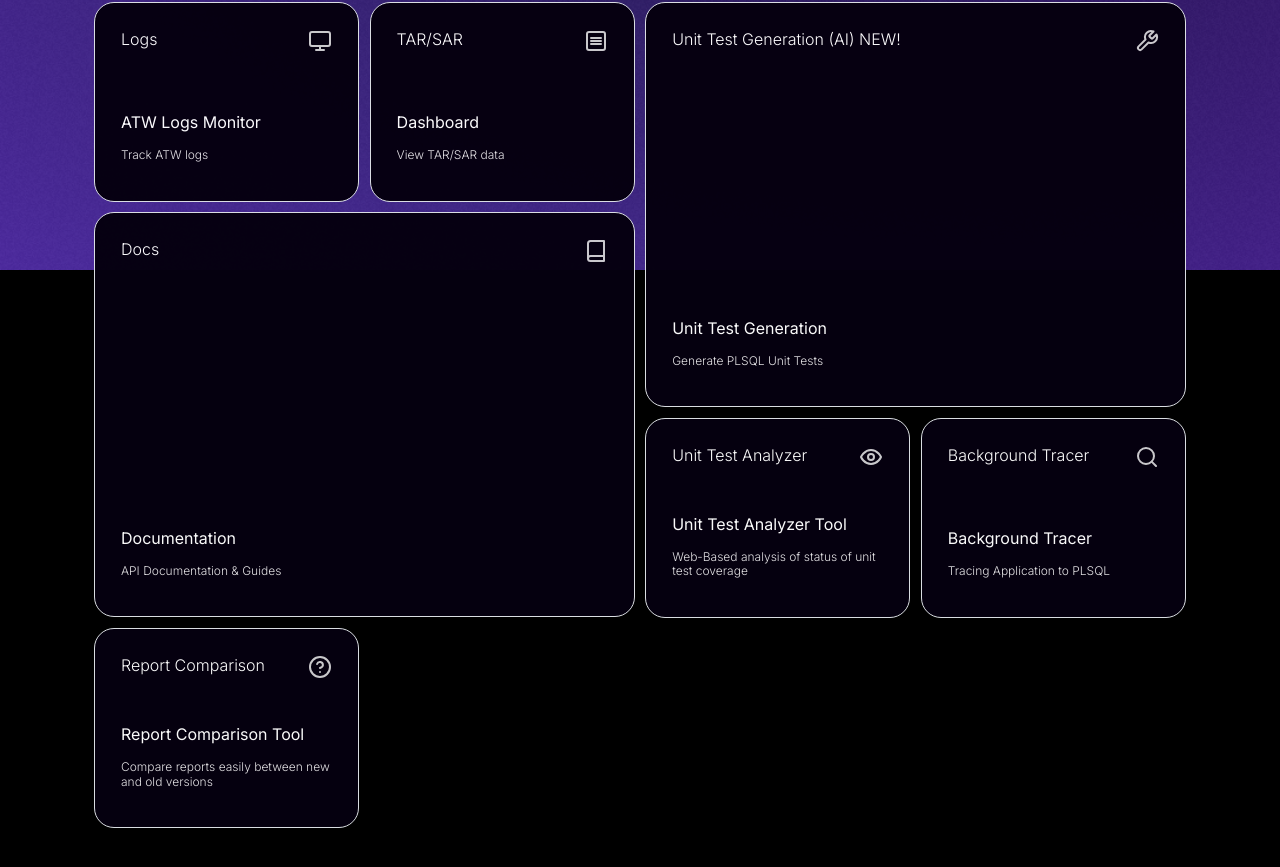
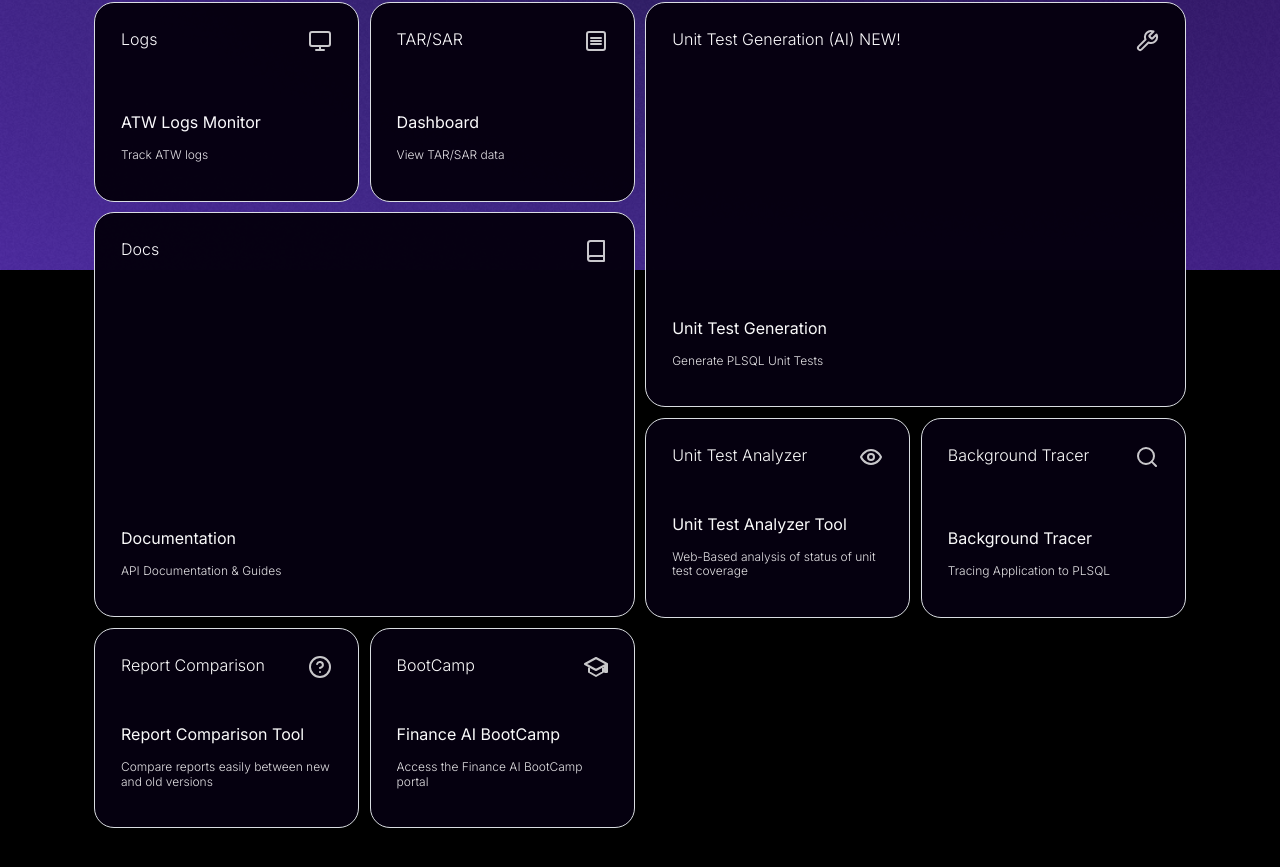
Before and after one commit to BasuruK/Finance.ai, a Next.js app: page / in a window 1280 px wide. Shown: the part 530-1397 px from the top of the page. Built offline with nearby package versions, Linux system fonts and the light colour scheme.

Commit message:
feature: add Finance AI BootCamp card

```diff
--- a/src/Components/MagicBento/MagicBento.jsx
+++ b/src/Components/MagicBento/MagicBento.jsx
@@ -111,6 +111,20 @@ const cardData = [
         <circle cx="12" cy="12" r="10"/>
         <path d="M9.09 9a3 3 0 0 1 5.83 1c0 2-3 3-3 3"/>
         <path d="M12 17h.01"/>
+      </svg>
+    ),
+  },
+  {
+    color: '#060010',
+    title: 'Finance AI BootCamp',
+    description: 'Access the Finance AI BootCamp portal',
+    label: 'BootCamp',
+    href: 'http://10.17.96.115:8503/fin_ai_bootcamp.html',
+    external: true,
+    icon: (
+      <svg xmlns="http://www.w3.org/2000/svg" width="24" height="24" viewBox="0 0 24 24" fill="none" stroke="currentColor" strokeWidth="2" strokeLinecap="round" strokeLinejoin="round">
+        <path d="M12 3 1 9l11 6 9-4.91V17h2V9L12 3z"/>
+        <path d="M5 13.18V17l7 4 7-4v-3.82"/>
       </svg>
     ),
   },
```
